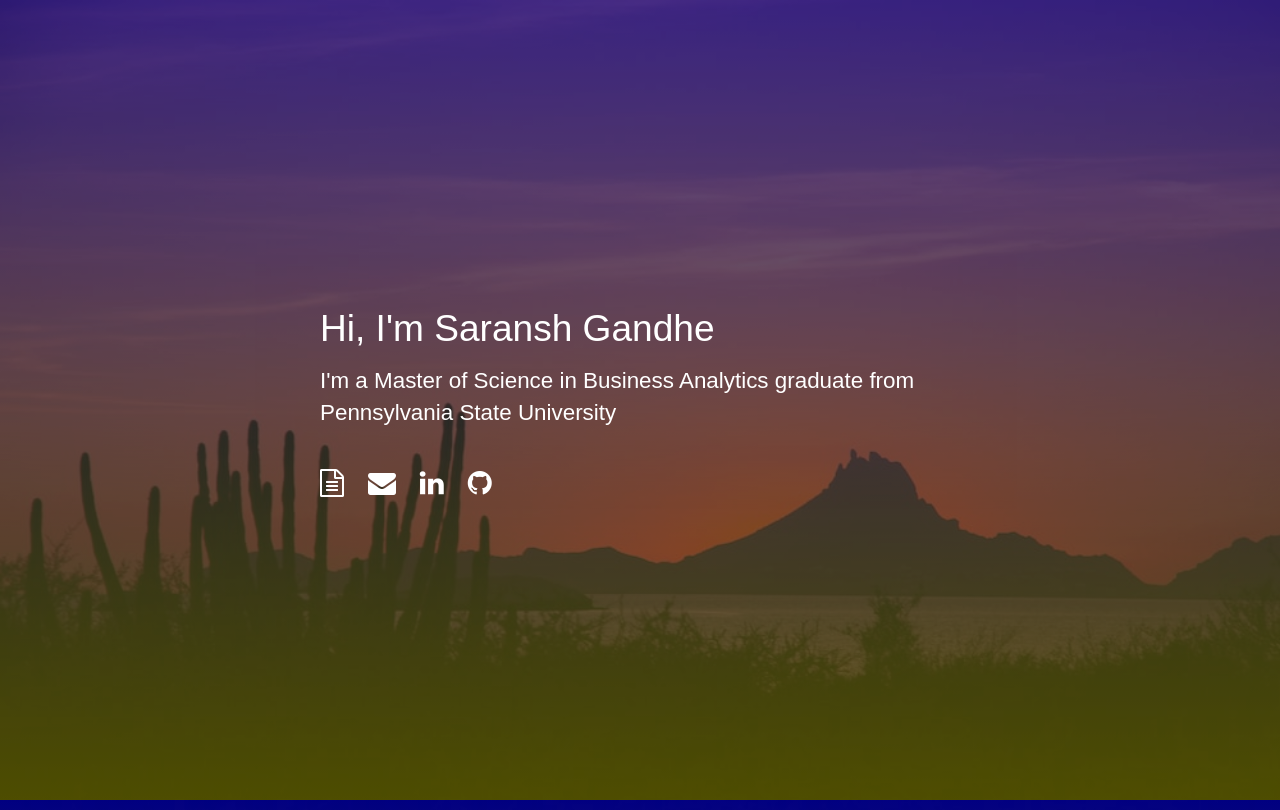
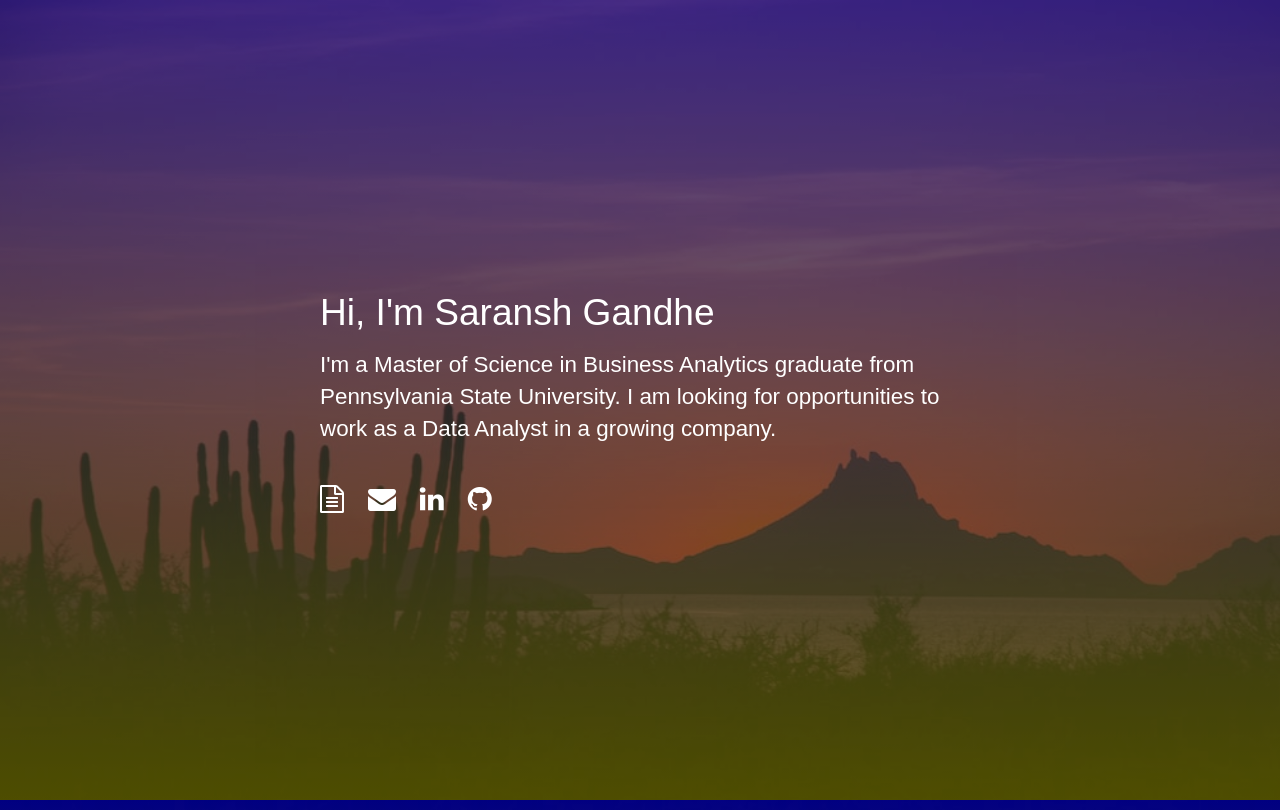
Before and after one commit to saranshgandhe/saranshgandhe.github.io, a plain HTML site: page index.html in a window 1280 px wide. Drawn offline with nearby package versions, Linux system fonts and the light colour scheme; some icons are missing.

Commit message:
Update index.html

```diff
--- a/index.html
+++ b/index.html
@@ -33,7 +33,7 @@
   <div class="overlay">
     <div class="content">
       <p id="main" class="text">Hi, I'm Saransh Gandhe</p>
-      <p class="text">I'm a Master of Science in Business Analytics graduate from Pennsylvania State University</p>
+      <p class="text">I'm a Master of Science in Business Analytics graduate from Pennsylvania State University. I am looking for opportunities to work as a Data Analyst in a growing company.</p>
       <br>
       <div id="intro-icons">
         <abbr title="Resume">
```
